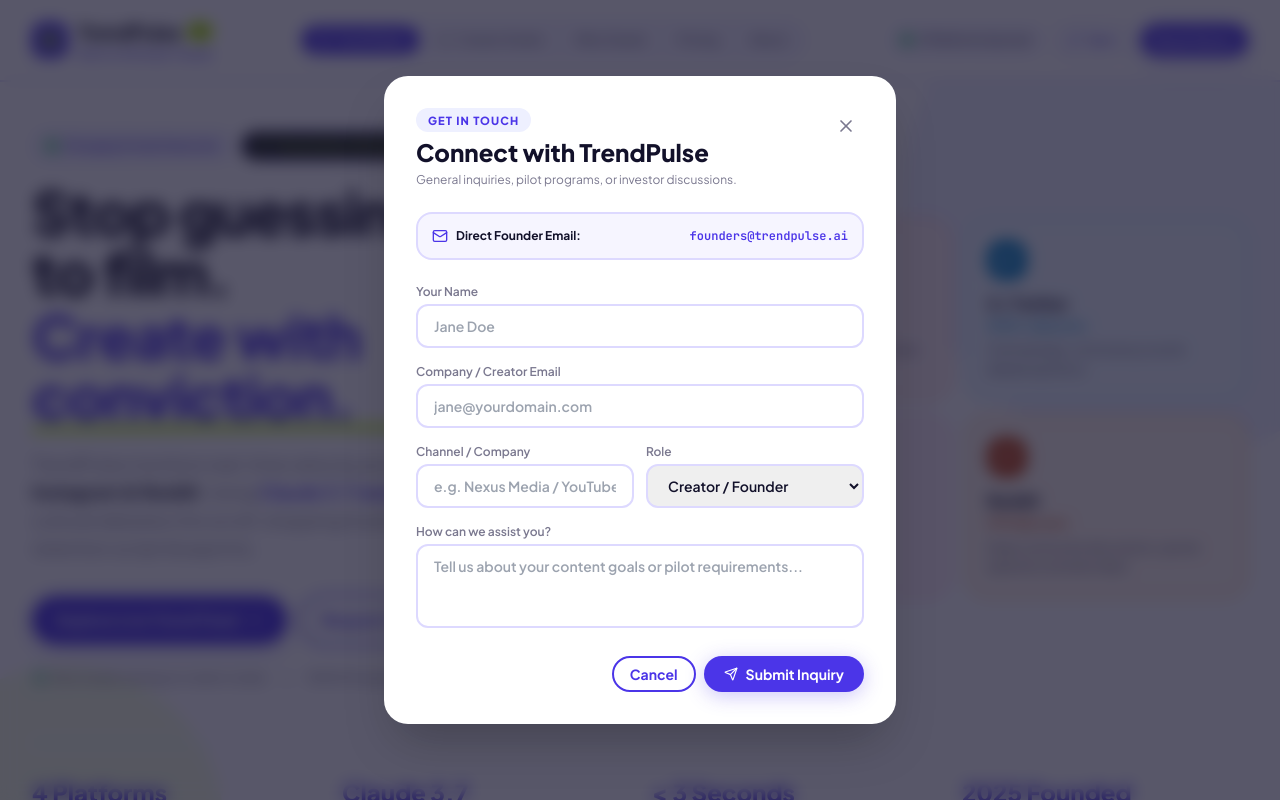
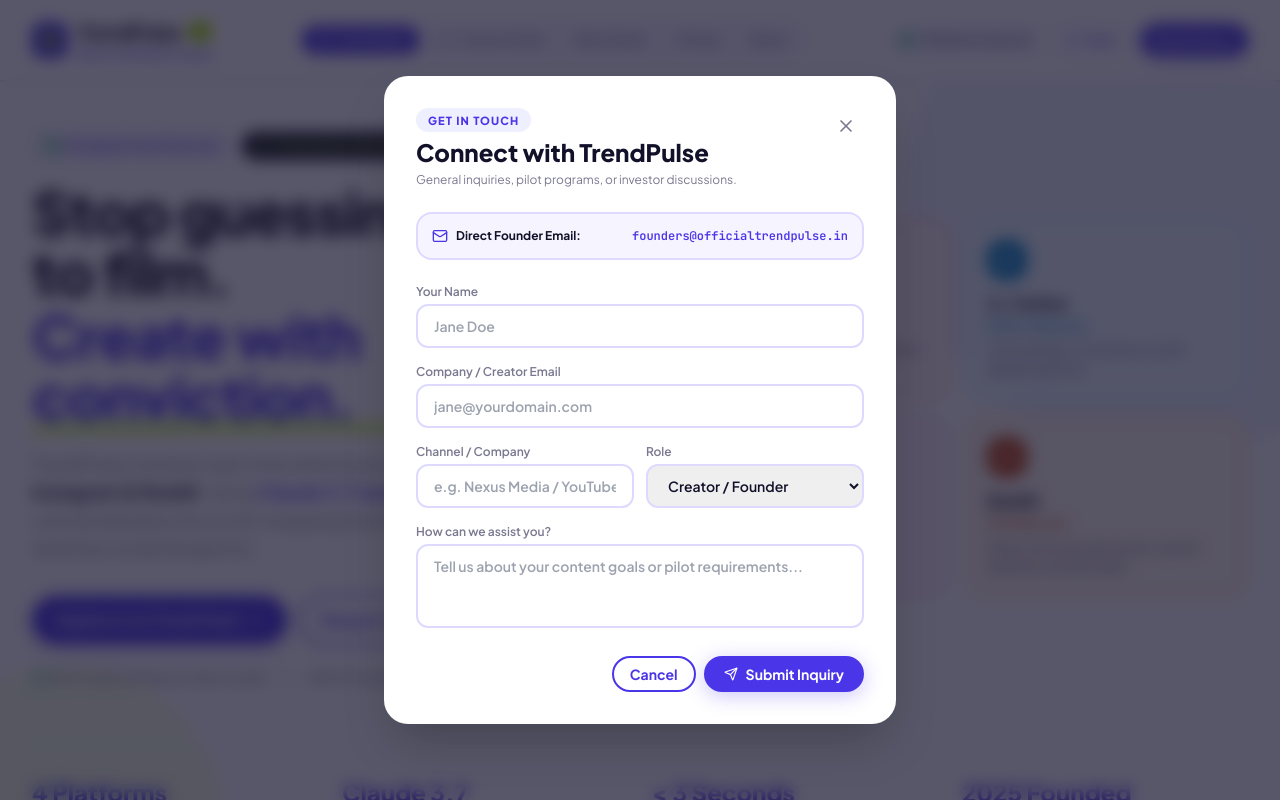
Before and after one commit to Arnavmv07/officialtrendpulse, a React (Vite) app: page / in a window 1280 px wide. Both pictures are taken after a click on the button "Book Demo". Shown: the top 800 px of the page. Built offline with nearby package versions, Linux system fonts and the light colour scheme; no server answers.

Commit message:
chore: configure domain officialtrendpulse.in and email founders@officialtrendpulse.in

```diff
--- a/src/App.jsx
+++ b/src/App.jsx
@@ -274,11 +274,11 @@
               </p>
               <div className="pt-1">
                 <a
-                  href="mailto:founders@trendpulse.ai"
+                  href="mailto:founders@officialtrendpulse.in"
                   className="text-xs font-mono font-bold text-brand hover:underline flex items-center gap-1"
                 >
                   <Mail className="w-3.5 h-3.5" />
-                  founders@trendpulse.ai
+                  founders@officialtrendpulse.in
                 </a>
               </div>
             </div>
--- a/src/components/CompanySection.jsx
+++ b/src/components/CompanySection.jsx
@@ -91,7 +91,7 @@
             <div className="pt-4 border-t-2 text-xs text-ink-3 flex items-center justify-between"
               style={{ borderColor: '#DDD9FF' }}>
               <span>Built with pride on Anthropic Claude</span>
-              <span className="font-bold font-mono text-brand">trendpulse.ai</span>
+              <span className="font-bold font-mono text-brand">officialtrendpulse.in</span>
             </div>
           </div>
 
--- a/src/components/ComplianceModal.jsx
+++ b/src/components/ComplianceModal.jsx
@@ -78,7 +78,7 @@
 
               <h3 className="text-base font-extrabold text-ink">4. Data Deletion Rights</h3>
               <p>
-                Users may export or delete their entire saved concept backlog at any time through the Creator Studio settings or by emailing <code>privacy@trendpulse.ai</code>.
+                Users may export or delete their entire saved concept backlog at any time through the Creator Studio settings or by emailing <code>privacy@officialtrendpulse.in</code>.
               </p>
             </div>
           )}
--- a/src/components/ContactModal.jsx
+++ b/src/components/ContactModal.jsx
@@ -53,8 +53,8 @@
             <Mail className="w-4 h-4 text-brand" />
             <span className="font-bold text-ink">Direct Founder Email:</span>
           </div>
-          <a href="mailto:founders@trendpulse.ai" className="font-mono font-bold text-brand hover:underline">
-            founders@trendpulse.ai
+          <a href="mailto:founders@officialtrendpulse.in" className="font-mono font-bold text-brand hover:underline">
+            founders@officialtrendpulse.in
           </a>
         </div>
 
```
Also changed, not shown: index.html (+7 -1 lines), 2 other files (tests, documents, lock files or other folders).
